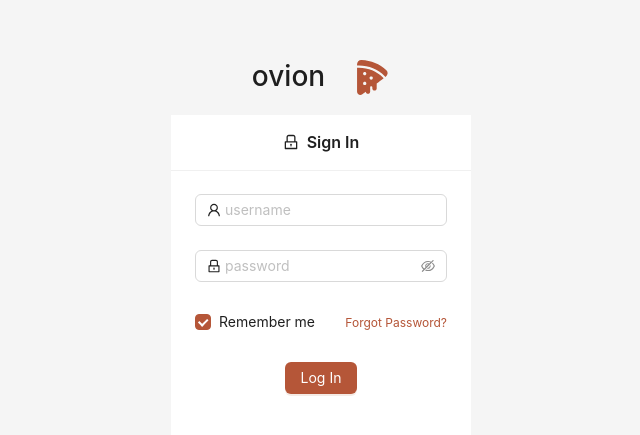
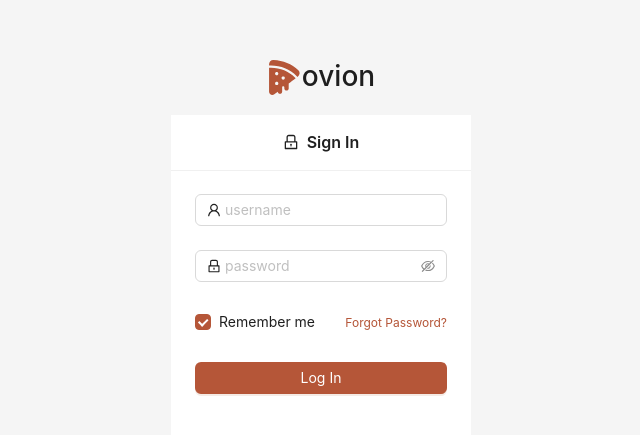
Before and after one commit to Janna007/Ecom-frontend, a React (Vite) app: page / in a window 1280 px wide. Shown: the part 149-584 px from the top of the page, without its empty margins (319-959 px from the left). Built offline with nearby package versions, Linux system fonts and the light colour scheme; no server answers.

Commit message:
admin auth with react query

```diff
--- a/package.json
+++ b/package.json
@@ -12,8 +12,10 @@
     "coverage": "vitest run --coverage"
   },
   "dependencies": {
+    "@tanstack/react-query": "^5.90.10",
     "@testing-library/jest-dom": "^6.9.1",
     "antd": "^5.29.1",
+    "axios": "^1.13.2",
     "react": "^19.2.0",
     "react-dom": "^19.2.0",
     "react-router-dom": "^7.9.6"
--- /dev/null
+++ b/src/http/api.ts
@@ -0,0 +1,7 @@
+//auth-service api s
+
+import { api } from "./client"
+
+export const login=(credentials:any)=>{
+     api.post('/auth/login',credentials)
+}
--- /dev/null
+++ b/src/http/client.ts
@@ -0,0 +1,10 @@
+import axios from "axios";
+
+export const api = axios.create({
+    baseURL:import.meta.env.VITE_BACKEND_BASE_URL,
+    withCredentials:true,
+    headers: {
+    'content-Type':'application/json',
+    Accept:'application/json'
+    }
+  });
--- a/src/main.tsx
+++ b/src/main.tsx
@@ -4,10 +4,14 @@ import { router } from './router'
 import { RouterProvider } from 'react-router-dom'
 import 'antd/dist/reset.css'
 import { ConfigProvider } from 'antd'
+import { QueryClient, QueryClientProvider } from '@tanstack/react-query'
+
+const queryClient = new QueryClient()
 
 createRoot(document.getElementById('root')!).render(
   <StrictMode>
-    <ConfigProvider
+     <QueryClientProvider client={queryClient}>
+     <ConfigProvider
       theme={
         {
           token:{
@@ -17,8 +21,9 @@ createRoot(document.getElementById('root')!).render(
         }
       }
     >
-
     <RouterProvider router={router} />
     </ConfigProvider>
+    </QueryClientProvider>
+
   </StrictMode>,
 )
--- a/src/pages/login/login.tsx
+++ b/src/pages/login/login.tsx
@@ -1,14 +1,42 @@
-import { Button, Card, Checkbox, Flex, Form, Input, Layout, Space } from "antd";
+import {
+  Alert,
+  Button,
+  Card,
+  Checkbox,
+  Flex,
+  Form,
+  Input,
+  Layout,
+  Space,
+} from "antd";
 import { LockOutlined, UserOutlined } from "@ant-design/icons";
 import logo from "../../assets/logo-pizza.svg";
-
-type FieldType = {
-  email?: string;
-  password?: string;
-  remember?: string;
-};
+import { useMutation } from "@tanstack/react-query";
+import { login } from "../../http/api";
+import type { FieldType } from "../../types";
 
 function Login() {
+  const loginUser = async (credentials: FieldType) => {
+    //server call logic
+    const data= login(credentials);
+    return data
+  };
+
+  const { data,error, isError, isPending, mutate } = useMutation({
+    mutationKey: ["login"],
+    mutationFn: loginUser,
+
+    onSuccess: () => {
+      console.log("Logged in successfully!", data);
+    },
+
+    onError: (err: any) => {
+      console.log("Login error:", err?.message);
+    },
+  });
+
+  // console.log(isError)
+  // console.log("err.messge",error?.message)
   return (
     <Layout
       style={{
@@ -19,11 +47,9 @@ function Login() {
       }}
     >
       <Space direction="vertical">
-        <Layout.Content
-          style={{ display: "flex", justifyContent: "center", gap: 30 }}
-        >
+        <Layout.Content style={{ display: "flex", justifyContent: "center" }}>
+          <img src={logo} style={{ width: 35, height: 35 }} alt="logo" />
           <h1>ovion</h1>
-          <img src={logo} style={{ width: 35, height: 35 }} alt="logo" />
         </Layout.Content>
 
         <Card
@@ -47,7 +73,20 @@ function Login() {
             </Space>
           }
         >
-          <Form initialValues={{ remember: true }}>
+          {isError && (
+            <Alert
+              message={error.message}
+              type="error"
+              style={{ marginBottom: 10 }}
+            />
+          )}
+          <Form
+            initialValues={{ remember: true }}
+            onFinish={(values) => {
+              mutate({ email: values.email, password: values.password });
+              console.log(values)
+            }}
+          >
             <Form.Item<FieldType>
               name="email"
               rules={[
@@ -81,13 +120,15 @@ function Login() {
 
             <Form.Item
               style={{
-                display: "flex",
-                justifyContent: "center",
-                alignContent: "center",
                 width: "100%",
               }}
             >
-              <Button type="primary" htmlType="submit">
+              <Button
+                style={{ width: "100%" }}
+                type="primary"
+                htmlType="submit"
+                loading={isPending}
+              >
                 Log In
               </Button>
             </Form.Item>
--- /dev/null
+++ b/src/types/index.ts
@@ -0,0 +1,5 @@
+export type FieldType = {
+    email: string;
+    password: string;
+    remember?: string;
+  };
```
Also changed, not shown: 2 other files (tests, documents, lock files or other folders).
